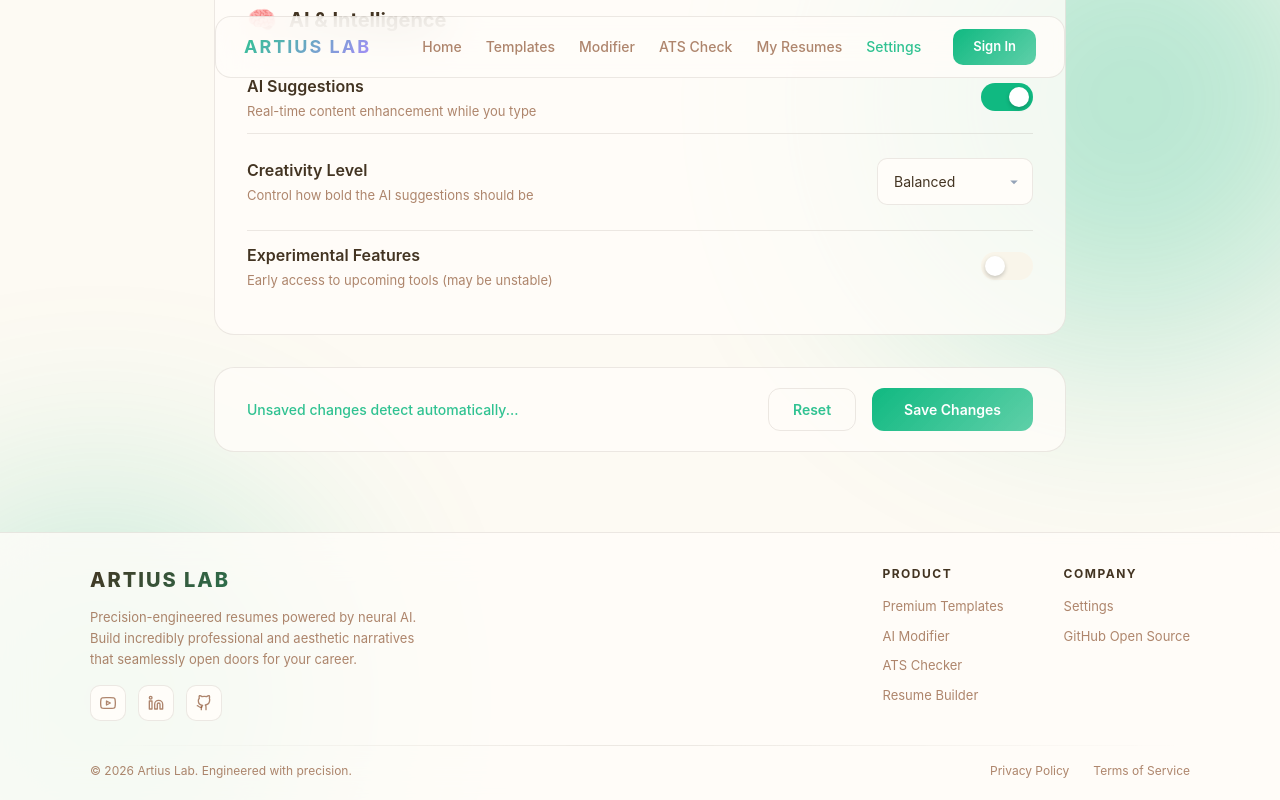
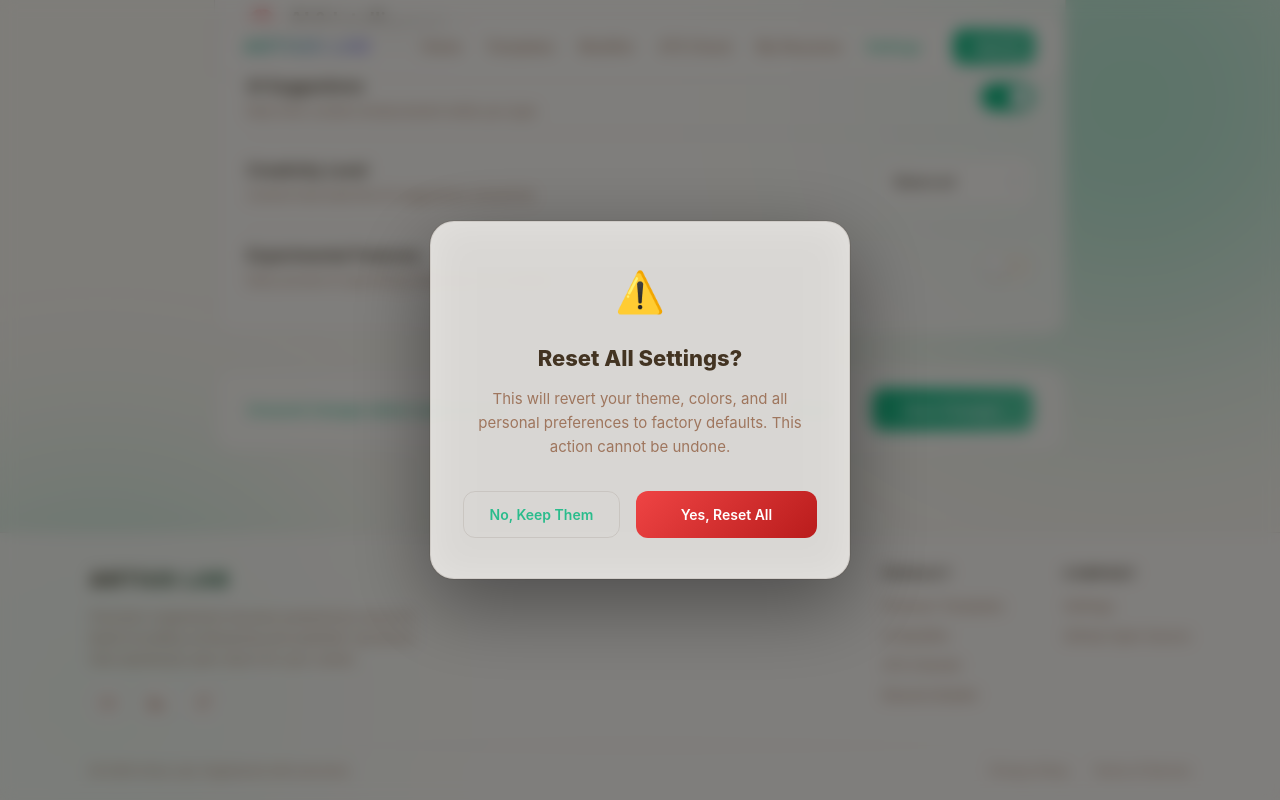
Before and after one commit to ErebAsh/artius-lab, a Next.js app in the folder frontend/: page /settings in a window 1280 px wide. Both pictures are taken after a click on the button "Reset". Shown: the part 1637-2437 px from the top of the page. Built offline with nearby package versions, Linux system fonts and the light colour scheme; no server answers; a web font is replaced by a local one.

Commit message:
feat(ui): add confirmation dialog for resetting customizations

```diff
--- a/frontend/app/components/ThemeProvider.tsx
+++ b/frontend/app/components/ThemeProvider.tsx
@@ -28,6 +28,7 @@ const ThemeContext = createContext({
     exportFormat: "pdf",
   },
   updateSettings: (newSettings: any) => {},
+  resetToDefaults: () => {},
 });
 
 export const useTheme = () => useContext(ThemeContext);
@@ -147,8 +148,45 @@ export default function ThemeProvider({ children }: { children: React.ReactNode
   }, [user, token]);
 
 
+  const resetToDefaults = useCallback(() => {
+    const defaults = {
+      theme: "creamy",
+      accentColor: "#10b981",
+      backgroundColor: "",
+      surfaceColor: "",
+      showBackgroundOrbs: true,
+      renderMode: "html",
+      selectedCategory: "All",
+      density: "comfortable",
+      glassBlur: 20,
+      glassOpacity: 0.7,
+      fontFamily: "sans",
+      language: "en",
+      autoSave: true,
+      aiEnabled: true,
+      aiCreativity: "balanced",
+      experimental: false,
+      defaultTemplate: "modern",
+      exportFormat: "pdf",
+    };
+
+    setSettings(defaults);
+    localStorage.setItem("artius_settings", JSON.stringify(defaults));
+
+    if (user && token) {
+      fetch(`${API_BASE}/api/user/settings`, {
+        method: "POST",
+        headers: {
+          "Content-Type": "application/json",
+          Authorization: `Bearer ${token}`,
+        },
+        body: JSON.stringify(defaults),
+      }).catch((err) => console.error("Failed to reset UI settings:", err));
+    }
+  }, [user, token]);
+
   return (
-    <ThemeContext.Provider value={{ settings, updateSettings }}>
+    <ThemeContext.Provider value={{ settings, updateSettings, resetToDefaults }}>
       {children}
     </ThemeContext.Provider>
   );
--- a/frontend/app/settings/page.tsx
+++ b/frontend/app/settings/page.tsx
@@ -3,7 +3,7 @@ import React, { useState, useEffect } from "react";
 import { useTheme } from "../components/ThemeProvider";
 
 export default function SettingsPage() {
-  const { settings: globalSettings, updateSettings } = useTheme();
+  const { settings: globalSettings, updateSettings, resetToDefaults } = useTheme();
   const [mounted, setMounted] = useState(false);
   const [settings, setSettings] = useState({
     ...globalSettings,
@@ -23,19 +23,16 @@ export default function SettingsPage() {
   });
 
   const [saveStatus, setSaveStatus] = useState("");
+  const [showResetConfirm, setShowResetConfirm] = useState(false);
+
 
   useEffect(() => {
     setMounted(true);
-    // Initialize draft from global settings (which handles localStorage)
-    setSettings(prev => ({ ...prev, ...globalSettings }));
-
-    // Check if there are missing values to merge
-    const saved = localStorage.getItem("artius_settings");
-    if (saved) {
-      try {
-        setSettings(prev => ({ ...prev, ...JSON.parse(saved) }));
-      } catch(e) {}
-    }
+    // Initialize draft from global settings (which handles localStorage and DB)
+    setSettings(prev => ({
+      ...prev,
+      ...globalSettings
+    }));
   }, [globalSettings]);
 
   // Apply theme and colors globally
@@ -76,7 +73,6 @@ export default function SettingsPage() {
 
   const handleSave = () => {
     updateSettings(settings);
-    localStorage.setItem("artius_settings", JSON.stringify(settings));
     setSaveStatus("Settings saved successfully!");
     setTimeout(() => setSaveStatus(""), 3000);
   };
@@ -505,13 +501,11 @@ export default function SettingsPage() {
             <button
               className="btn-secondary"
               style={{ padding: "10px 24px", fontSize: 14 }}
-              onClick={() => {
-                const saved = localStorage.getItem("artius_settings");
-                if (saved) setSettings(JSON.parse(saved));
-              }}
+              onClick={() => setShowResetConfirm(true)}
             >
               Reset
             </button>
+
             <button
               className="btn-primary"
               style={{ padding: "10px 32px", fontSize: 14 }}
@@ -522,6 +516,65 @@ export default function SettingsPage() {
           </div>
         </div>
       </div>
+
+      {/* Global Modals */}
+      {showResetConfirm && (
+        <div
+          style={{
+            position: "fixed",
+            inset: 0,
+            zIndex: 10000,
+            display: "flex",
+            alignItems: "center",
+            justifyContent: "center",
+            background: "rgba(0,0,0,0.5)",
+            backdropFilter: "blur(8px)",
+            animation: "fadeIn 0.2s ease-out"
+          }}
+          onClick={() => setShowResetConfirm(false)}
+        >
+          <div
+            className="glass"
+            style={{
+              padding: "40px 32px",
+              borderRadius: "24px",
+              maxWidth: "420px",
+              width: "90%",
+              textAlign: "center",
+              boxShadow: "0 24px 80px rgba(0,0,0,0.4), 0 0 0 1px var(--border)",
+              animation: "fadeInUp 0.4s cubic-bezier(0.16, 1, 0.3, 1)"
+            }}
+            onClick={(e) => e.stopPropagation()}
+          >
+            <div style={{ fontSize: "40px", marginBottom: "20px" }}>⚠️</div>
+            <h3 style={{ fontSize: "22px", fontWeight: 800, marginBottom: "12px", color: "var(--foreground)" }}>Reset All Settings?</h3>
+            <p style={{ fontSize: "15px", color: "var(--text-muted)", marginBottom: "32px", lineHeight: "1.6" }}>
+              This will revert your theme, colors, and all personal preferences to factory defaults. This action cannot be undone.
+            </p>
+            <div style={{ display: "flex", gap: "16px", justifyContent: "center" }}>
+              <button
+                className="btn-secondary"
+                style={{ flex: 1, padding: "12px", fontSize: "14px" }}
+                onClick={() => setShowResetConfirm(false)}
+              >
+                No, Keep Them
+              </button>
+              <button
+                className="btn-primary"
+                style={{ flex: 1.2, padding: "12px", fontSize: "14px", background: "linear-gradient(135deg, #ef4444, #b91c1c)" }}
+                onClick={() => {
+                  resetToDefaults();
+                  setShowResetConfirm(false);
+                  setSaveStatus("Reset to factory defaults.");
+                  setTimeout(() => setSaveStatus(""), 3000);
+                }}
+              >
+                Yes, Reset All
+              </button>
+            </div>
+          </div>
+        </div>
+      )}
     </div>
   );
 }
```
